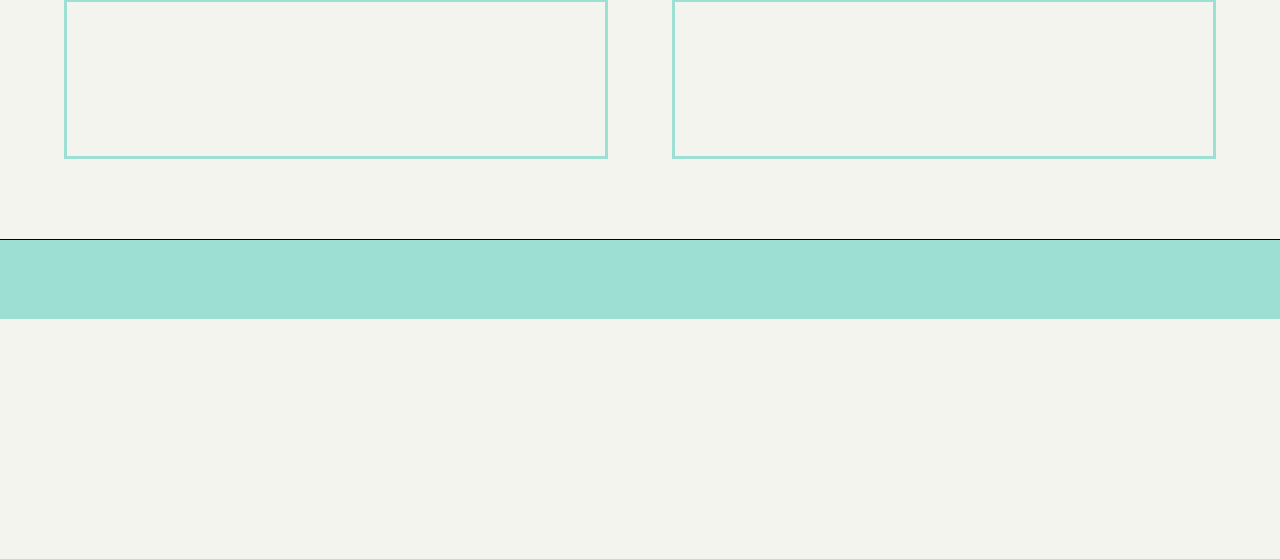
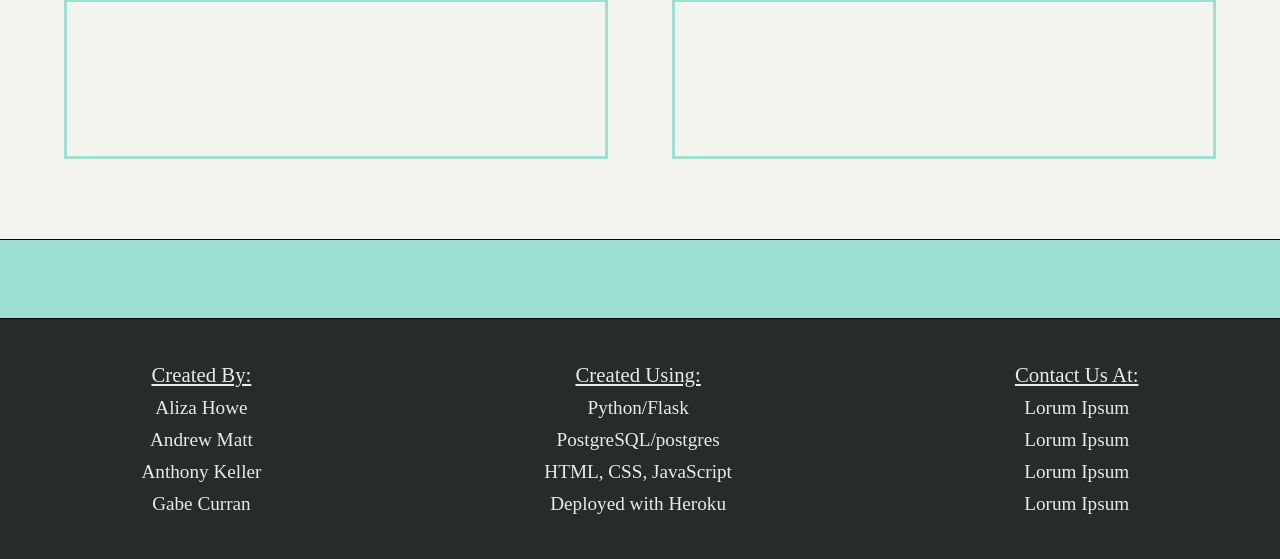
Before and after one commit to andrewM202/social-media-app, a Flask app: page / in a window 1280 px wide. Shown: the part 748-1307 px from the top of the page. Before the commit the page ends 1067 px from the top, so only its background shows below. Run offline with Flask 2, Linux system fonts and the light colour scheme; parts of the project's set-up code (start-up, migrations or seed data) failed here and were passed over; some libraries are stand-ins or nearby versions.

Commit message:
Extended and added content, styling to footer

```diff
--- a/flaskr/static/css/styles.css
+++ b/flaskr/static/css/styles.css
@@ -160,9 +160,47 @@ form input {
 
 /* Above is main CSS for registration.html */
 
+/* Below is footer CSS */
+
 footer {
+    height: 40vh;
+    width: 100vw;
+}
+
+footer .light-blue-panel {
     height: 10vh;
     width: 100vw;
     background: #9ddfd3;
     border-top: 1px solid black;
+    border-bottom: 1px solid black;
 }
+
+footer .contact-information {
+    height: 30vh;
+    width: 100vw;
+    background: #1b2021;
+    opacity: 95%;
+    display: flex;
+    justify-content: space-around;
+    align-items: center;
+    color: white;
+}
+
+footer .contact-information div {
+    height: auto;
+    width: auto;
+    text-align: center;
+}
+
+footer .contact-information div p:first-child {
+    text-decoration: underline;
+    font-size: 1.3em;
+}
+
+footer .contact-information div p {
+    padding: 5px;
+    font-size: 1.2em;
+    opacity: 90%;
+}
+
+/* Above is footer CSS */
--- a/flaskr/templates/index.html
+++ b/flaskr/templates/index.html
@@ -25,6 +25,29 @@
     </div>
 </main>
 <footer>
-
+    <div class="light-blue-panel"></div>
+    <div class="contact-information">
+        <div>
+            <p>Created By:</p>
+            <p>Aliza Howe</p>
+            <p>Andrew Matt</p>
+            <p>Anthony Keller</p>
+            <p>Gabe Curran</p>
+        </div>
+        <div>
+            <p>Created Using:</p>
+            <p>Python/Flask</p>
+            <p>PostgreSQL/postgres</p>
+            <p>HTML, CSS, JavaScript</p>
+            <p>Deployed with Heroku</p>
+        </div>
+        <div>
+            <p>Contact Us At:</p>
+            <p>Lorum Ipsum</p>
+            <p>Lorum Ipsum</p>
+            <p>Lorum Ipsum</p>
+            <p>Lorum Ipsum</p>
+        </div>
+    </div>
 </footer>
 {% endblock %}
```
Also changed, not shown: flaskr/templates/login.html (+24 -1 lines), flaskr/templates/register.html (+24 -1 lines).
